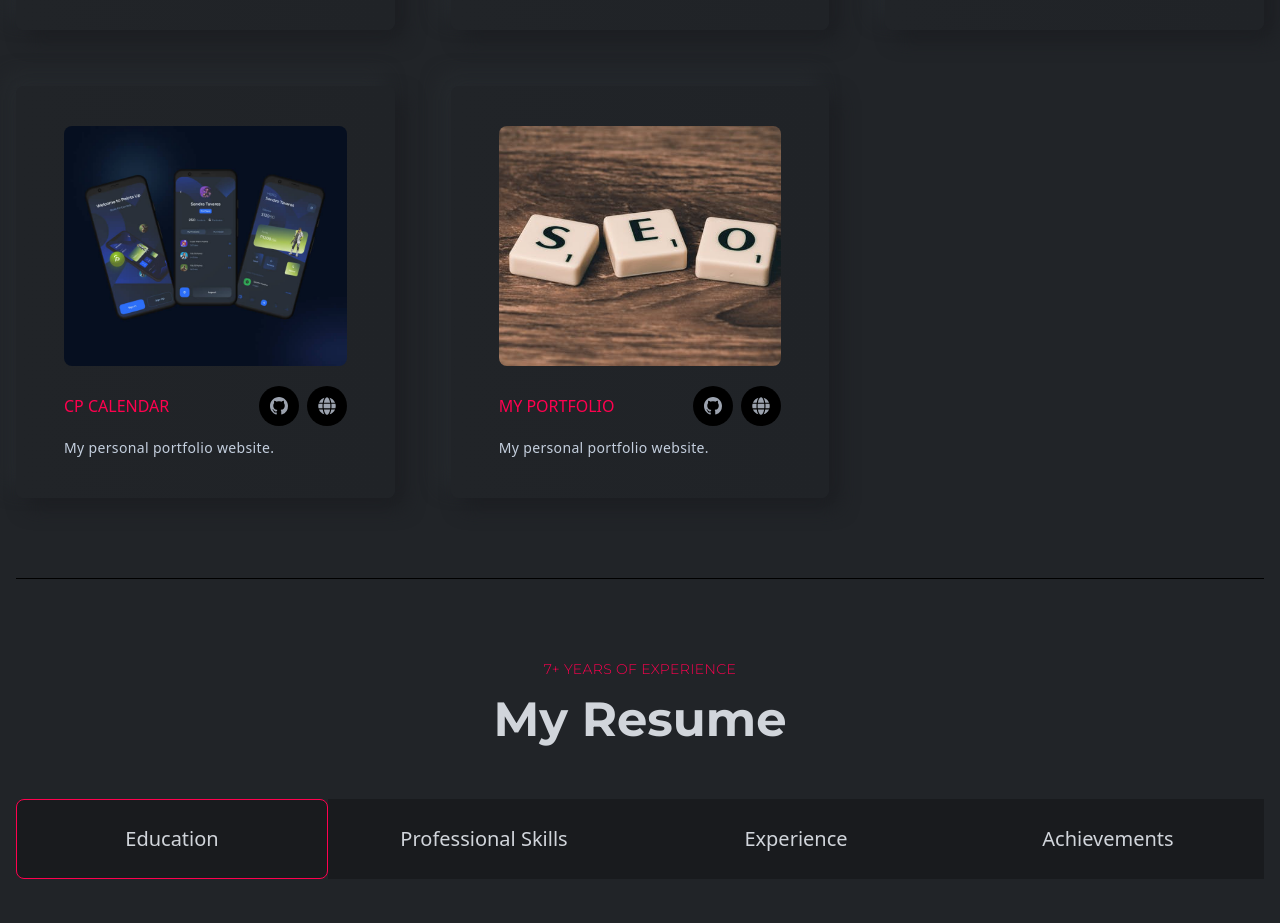
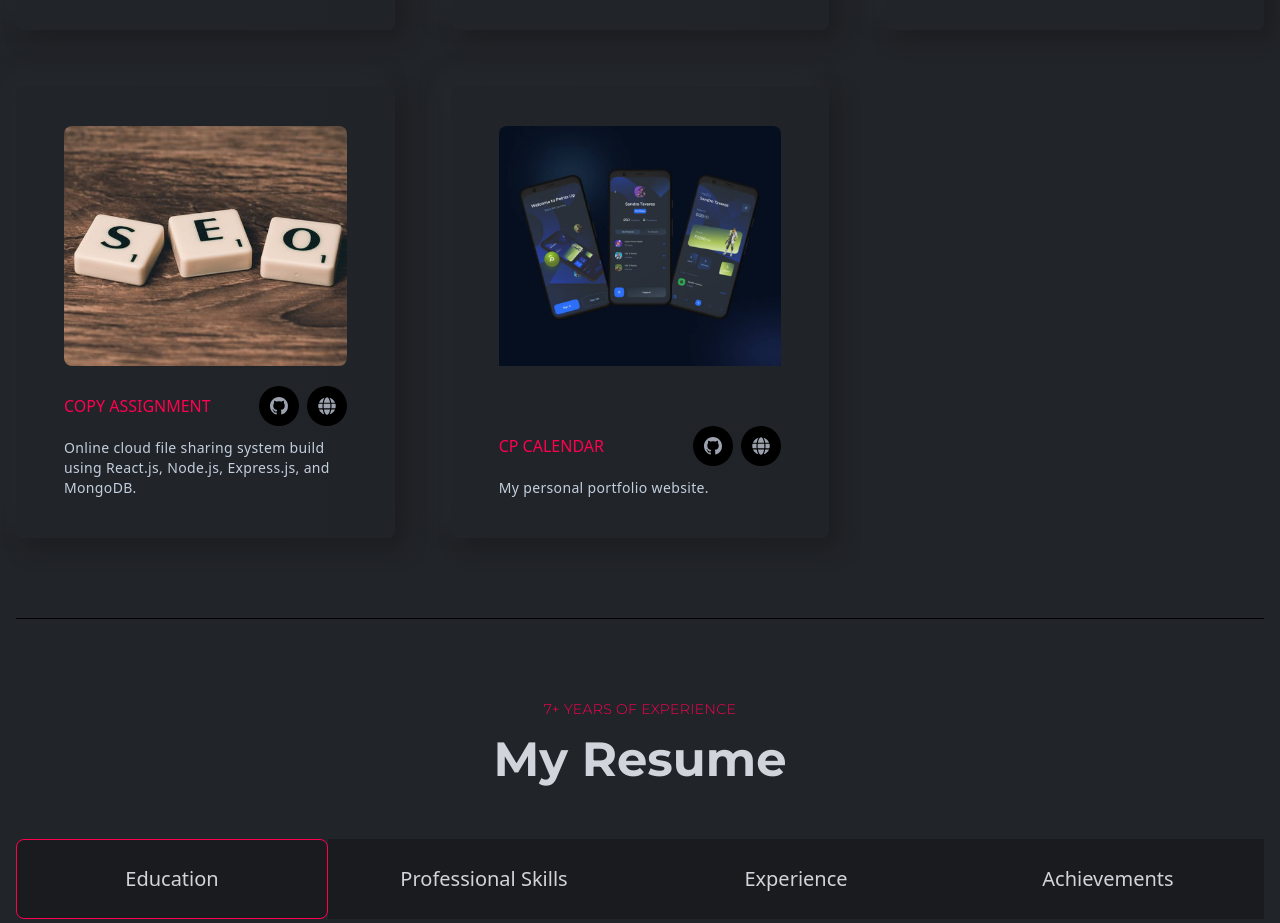
Before and after one commit to Jayant-001/Portfolio, a React (Create React App) app: page / in a window 1280 px wide. Shown: the part 2580-3503 px from the top of the page. Built offline with nearby package versions, Linux system fonts and the light colour scheme.

Commit message:
not found image added

```diff
--- a/public/index.html
+++ b/public/index.html
@@ -9,7 +9,6 @@
       name="description"
       content="Jayant Gupta portfolio"
     />
-    <link rel="apple-touch-icon" href="%PUBLIC_URL%/logo192.png" />
     <!--
       manifest.json provides metadata used when your web app is installed on a
       user's mobile device or desktop. See https://developers.google.com/web/fundamentals/web-app-manifest/
--- a/src/components/projects/Projects.js
+++ b/src/components/projects/Projects.js
@@ -34,18 +34,20 @@ const Projects = () => {
             image: portfolioImage,
         },
         {
+            title: "Copy Assignment",
+            desc: "Online cloud file sharing system build using React.js, Node.js, Express.js, and MongoDB.",
+            liveUrl:
+                "https://blog.hubspot.com/hs-fs/hubfs/404-error-page.jpg?width=893&height=600&name=404-error-page.jpg",
+            githubUrl: "https://github.com/Jayant-001/Copy-Assignment",
+            image: projectThree,
+        },
+        {
             title: "CP Calendar",
             desc: "My personal portfolio website.",
-            liveUrl: "https://jayant-gupta.vercel.app/",
+            liveUrl:
+                "https://blog.hubspot.com/hs-fs/hubfs/404-error-page.jpg?width=893&height=600&name=404-error-page.jpg",
             githubUrl: "https://github.com/Jayant-001/CP-Calendar",
             image: projectTwo,
-        },
-        {
-            title: "My Portfolio",
-            desc: "My personal portfolio website.",
-            liveUrl: "https://jayant-gupta.vercel.app/",
-            githubUrl: "https://github.com/Jayant-001/Portfolio",
-            image: projectThree,
         },
     ];
 
```
